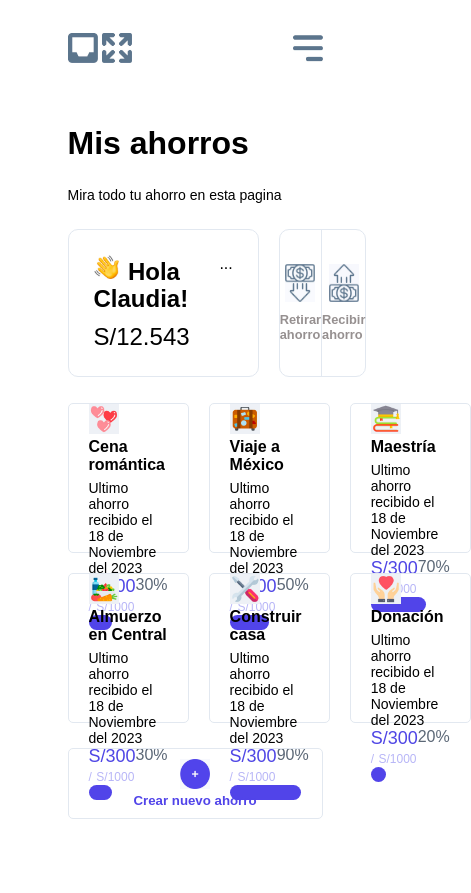
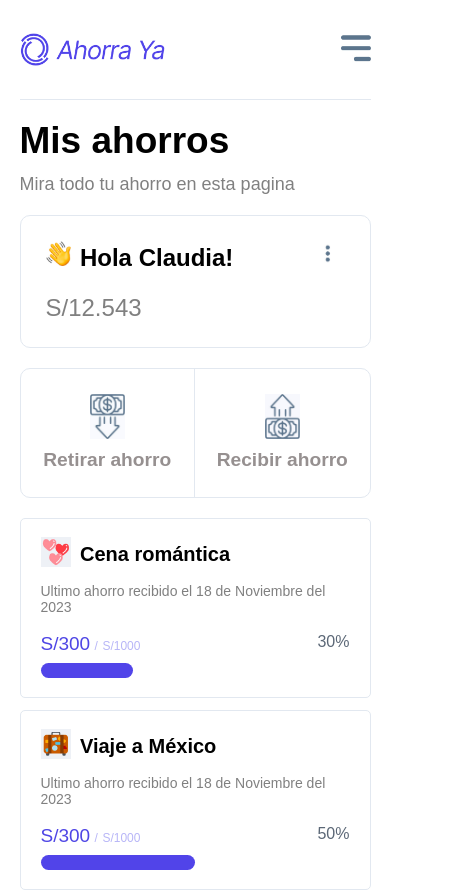
Before and after one commit to ClauGonz2909/hackaton-06, a plain HTML site: page index.html in a window 390 px wide. Shown: the top 893 px of the page, 471 px wide, since content can reach past the window. Before the commit the page ends 844 px from the top, so only its background shows below. Drawn offline with Linux system fonts and the light colour scheme.

Commit message:
responsive

```diff
--- a/estructura/_ahorros.scss
+++ b/estructura/_ahorros.scss
@@ -25,6 +25,7 @@
     flex-direction: column;
     justify-content: space-around;
     padding: 0px 20px;
+    cursor: pointer;
 
     }
   }
--- a/estructura/_header.scss
+++ b/estructura/_header.scss
@@ -6,8 +6,14 @@ header {
     align-items: center;
     padding: 0px 48px;
     height: 100px;
+    border-bottom: 1px solid $grisito;
+
+}
+.iconos-header .logo{
+    display: none;
 }
 
 .navigation img {
     width: 30px;
+    cursor: pointer;
 }
--- a/index.html
+++ b/index.html
@@ -9,9 +9,10 @@
 <body>
     <main class="panel">
         <header class="navigation">
-            <div>
-                <img src="imagenes/archivo-icono.jpg" alt="">
-                <img src="imagenes/felchas-icono.jpg" alt="">
+            <div class="iconos-header">
+                <img class="ico" src="imagenes/archivo-icono.jpg" alt="">
+                <img class="ico" src="imagenes/felchas-icono.jpg" alt="">
+                <img class="logo" src="imagenes/logo.png" alt="Ahorra Ya">
             </div>
 
             <div>
@@ -32,8 +33,8 @@
                             <h2>Hola Claudia!</h2>
                             <p>S/12.543</p>
                         </div>
-                        <div>
-                            ...
+                        <div class="puntito">
+                            <img src="imagenes/puntos-icono.jpg" alt="">
                         </div>
                     </div>
 
@@ -203,7 +204,7 @@
             </section>
 
             <section class="nuevo-ahorro">
-                <div>
+                <div class="icono-morado">
                     <img src="imagenes/morado-icono.jpg" alt="">
                 </div>
                 <div>
--- a/styles.scss
+++ b/styles.scss
@@ -39,7 +39,9 @@ main{
 
 
 
-
+.estado-cuenta{
+   margin-bottom: 20px;
+}
 
  .estado-cuenta-saldo{
     display: grid;
@@ -65,6 +67,7 @@ main{
  .columna1 img {
     width: 25px;
     margin-right: 5px;
+    cursor: pointer;
 
 }
 
@@ -79,6 +82,7 @@ main{
     flex-direction: column;
     justify-content: center;
     align-items: center;
+    cursor: pointer;
  }
  .estado-cuenta-saldo .columna2 div:first-child {
     border-right: 1px solid $grisito;
@@ -98,17 +102,15 @@ main{
 
 
 
-
-
 .nuevo-ahorro{
     display: flex;
     justify-content: center;
     align-items: center;
     flex-direction: column;
-    border: 1px solid $grisito
-;
+    border: 1px solid $grisito;
     border-radius: 5px;
     padding: 10px 0px;
+    cursor:pointer;
 }
 .nuevo-ahorro img{
     width: 30px;
@@ -116,3 +118,102 @@ main{
 .nuevo-ahorro h5{
     color: #5144e9 ;
 }
+
+
+@media(max-width:991px){
+   .columna2 div h3 {
+       text-align: center;
+   }
+   .columna2 img {
+       width: 25px;
+   }
+   .ahorros {
+      grid-template-columns: 1fr 1fr;
+  }
+}
+
+@media(max-width:768px){
+   header{
+      padding-inline: 0px;
+   }
+   .ahorros {
+      grid-template-columns: 1fr;
+      grid-gap: 12px;
+  }
+  .ahorros .info {
+   height: 180px;
+   justify-content: space-evenly;
+}
+  .panel-interior {
+      height: auto;
+      padding-block: 20px ;
+      padding-inline: 0px;
+
+}
+   .panel-interior h1{
+      font-size: 37px;
+}
+.panel-interior p {
+   font-size: 18px;
+   color: gray;
+   padding-top: 12px;
+}
+   .iconos-header .ico{
+      display: none;
+   }
+   .iconos-header .logo{
+      display: block;
+      width: 145px;
+  }
+  .estado-cuenta {
+   padding-top: 20px;
+}
+.estado-cuenta-saldo {
+   grid-template-columns: 1fr;
+}
+.estado-cuenta-saldo .columna2 {
+   height: 130px;
+}
+.columna2 img{
+   width: 35px;
+}
+.columna2 div h3 {
+   font-size: 1.2rem;
+}
+.nuevo-ahorro {
+   margin-top: 20px;
+   border:2px solid #5144e9;
+   border-radius: 10px;
+   flex-direction: row;
+   padding: 20px;
+}
+.titulo h4 {
+   font-size: 20px;
+}
+.titulo p {
+   font-size: 14px;
+}
+.saldo-interno {
+   padding-bottom: 8px;
+}
+.saldo-interno .montos span:nth-child(1) {
+   color: #4f46e5;
+   font-size: 19px;
+}
+.icono-morado {
+   margin-right: 10px;
+}
+.nuevo-ahorro img {
+   width: 60px;
+}
+.nuevo-ahorro h5 {
+   font-size: 18px;
+}
+
+
+
+
+
+
+
+}
```
Also changed, not shown: imagenes/logo.png (added), styles.css, 1 other file.
